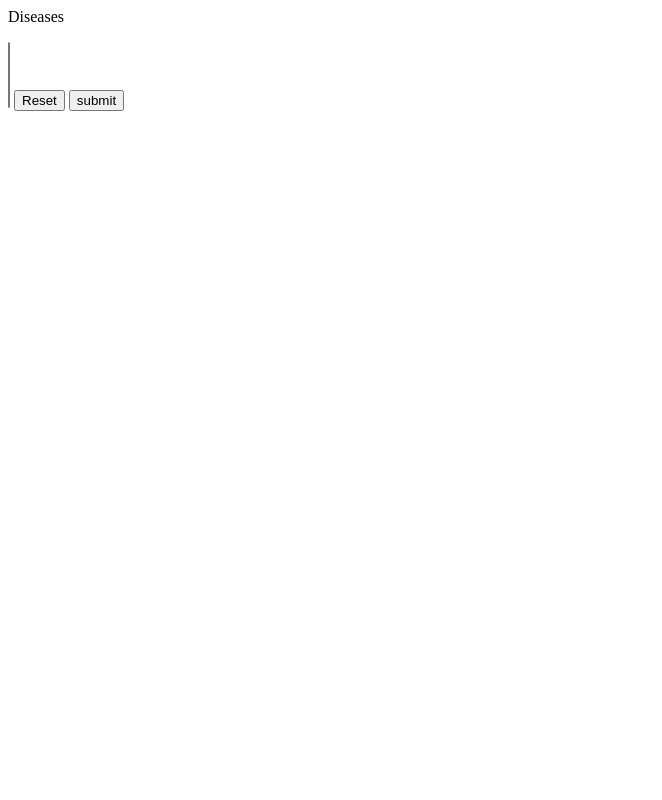
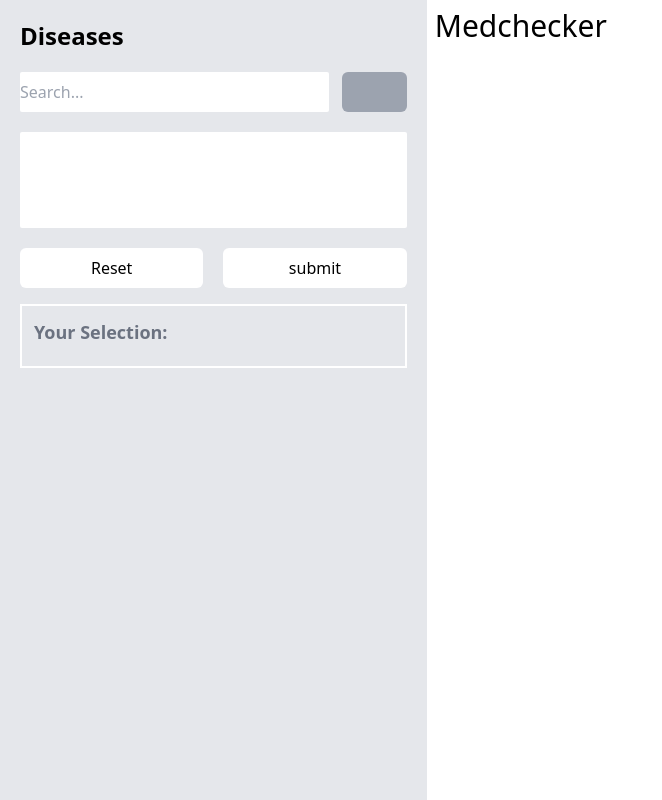
Before and after one commit to Snrts/PRA3006-Project_Repository, a website: page index.html in a window 1280 px wide. Shown: the whole page, without its empty margins (0-662 px from the left). Drawn offline with nearby package versions, Linux system fonts and the light colour scheme; no server answers.

Commit message:
Added css

```diff
--- a/dropdown.js
+++ b/dropdown.js
@@ -33,8 +33,10 @@
             button.innerHTML = "&times" // adds a cross
             button.value = selection[i].value.slice(31) //assigns the disease id to the button so that it can be
             // we can use it to filter the selection and remove a choice
+            button.classList.add("float-right")
 
             const item = document.createElement('li') //creates a list item for each of the diseases selected by the user
+            item.classList.add("w-full")
             item.innerHTML = selection[i].label //allows us to display the name of the disease
             item.append(button) // adds the button to the list element
 
@@ -52,6 +54,7 @@
     {
         const code = choice[i].value.slice(31)
         const itemize = document.createElement('ul');
+        itemize.classList.add("list-disc")
         const container = document.createElement('div')
                 container.innerHTML = choice[i].label
                 container.append(itemize)
--- a/index.html
+++ b/index.html
@@ -4,33 +4,44 @@
         <meta name="viewport" content="width=device-width , initial-scale=1.0">
         <title>Website</title>
         <script src="https://ajax.googleapis.com/ajax/libs/jquery/3.6.0/jquery.min.js"></script>
+        <script src="https://cdn.tailwindcss.com"></script>
     </head>
 <body>
-    <p>Diseases</p>
+    <header class="w-2/3 right-0 p-2 absolute text-3xl">Medchecker</header>
+    <div class="h-full w-1/3 p-5 bg-gray-200">
+        <p class="font-bold text-2xl mb-5">Diseases</p>
 
-    <ul>
-
-    </ul>
         <form id="form" method="get">
-        <!-- <input
-            type="text"
+            <input
+                type="search"
                 id="searchbar"
-            placeholder="Search..."> -->
+                class="h-10 w-4/5 rounded-sm"
+                placeholder="Search...">
+                <input type="button" title="search" class="w-1/6 h-10 rounded-md float-right bg-gray-400"></input>
             <select
                 name="inputbox"
+                class="my-5 p-2 text-sm block w-full"
                 id="dropdown"
                 title="diseases"
                 multiple>
             </select>
-        <input title="reset" type="reset">
-        <input
+            <div class="w-full place-content-around gap-5 grid grid-cols-2">
+                <input class="bg-white p-2 rounded-md" title="reset" type="reset">
+                <input class="bg-white p-2 rounded-md"
                     type="button"
                     id="submit"
                     value="submit">
+            </div>
         </form>
+        <div class="border-2 p-3 mb-3 border-white">
+            <h1 class="font-bold text-gray-500 text-lg">Your Selection:</h1>
+     <ul class="my-2"> </ul>
+    </div>
+    <div id="div" class="border"></div>
+    </div>
         <script type="text/javascript" src="query.js"></script>
         <script type="text/javascript" src="interactions.js"></script>
         <script type="text/javascript" src="dropdown.js"></script>
-    <div id="div"></div>
+
 </body>
 </html>
```
Lines whose indentation alone changed are shown as unchanged.
